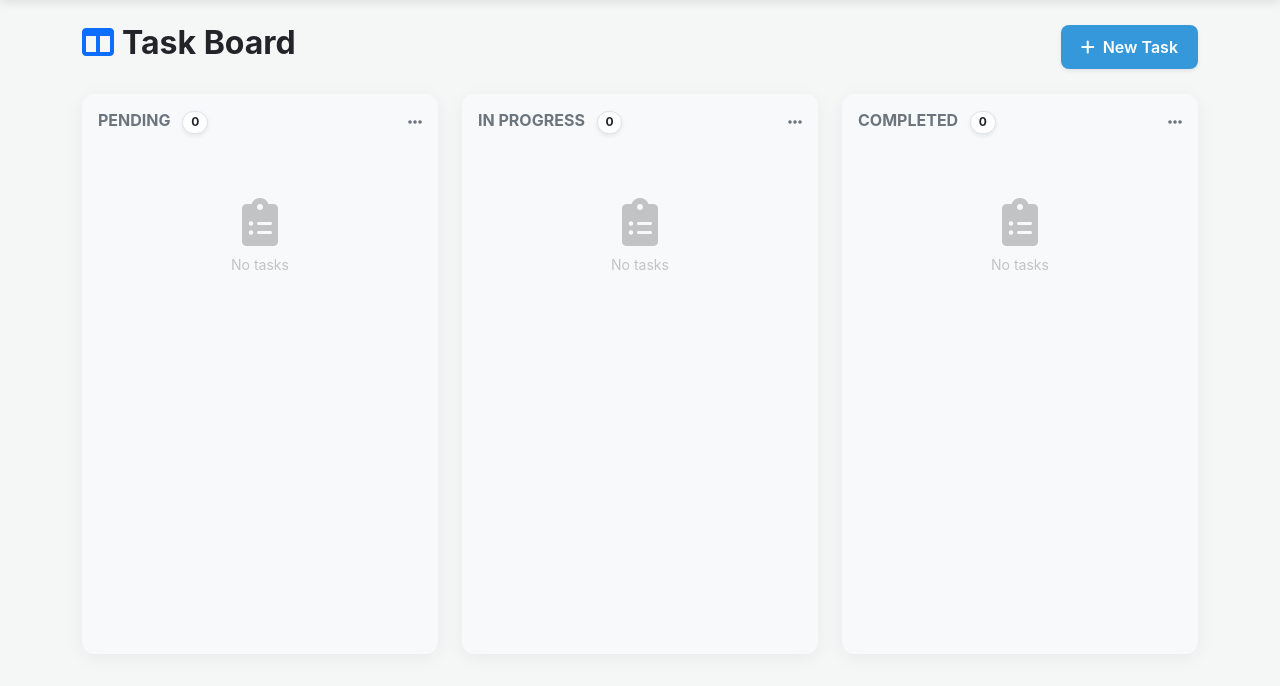
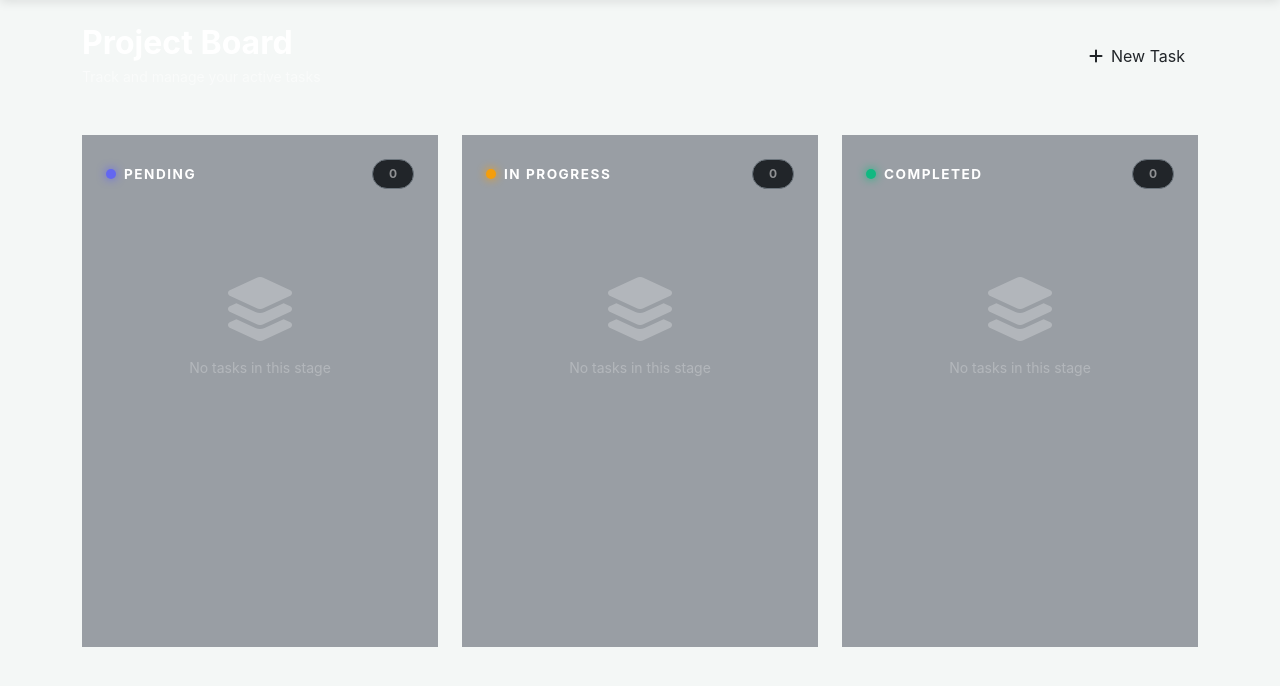
Before and after one commit to bereket-7/Synapse, a Flask app: page /tasks in a window 1280 px wide. Shown: the part 56-742 px from the top of the page. Run offline with Flask 2, Linux system fonts and the light colour scheme; the visitor is signed in with stand-in values (Sample User, id 1); data comes from the database, SQL or seed files in the repository; data that the repository does not hold is empty.

Commit message:
register and task page refactor

```diff
--- a/app/templates/tasks.html
+++ b/app/templates/tasks.html
@@ -1,57 +1,69 @@
 {% extends "base.html" %}
 
 {% block content %}
-<div class="d-flex justify-content-between align-items-center mb-4">
-    <h2 class="fw-bold"><i class="fas fa-columns me-2 text-primary"></i>Task Board</h2>
+<div class="d-flex justify-content-between align-items-center mb-5">
+    <div>
+        <h2 class="fw-bold mb-1 text-white">Project Board</h2>
+        <p class="text-white-50 small mb-0">Track and manage your active tasks</p>
+    </div>
     <div class="d-flex gap-2">
-        <a href="{{ url_for('tasks.create_task') }}" class="btn btn-primary shadow-sm">
-            <i class="fas fa-plus me-1"></i> New Task
+        <a href="{{ url_for('tasks.create_task') }}" class="btn btn-modern">
+            <i class="fas fa-plus me-2"></i>New Task
         </a>
     </div>
 </div>
 
-<div class="row g-4">
+<div class="row g-4 overflow-auto pb-4" style="flex-wrap: nowrap; min-height: 70vh;">
     {% for status, tasks in board.items() %}
-    <div class="col-lg-4">
-        <div class="card bg-light h-100" style="min-height: 70vh;">
-            <div class="card-header bg-transparent border-0 pt-3 pb-0 d-flex justify-content-between align-items-center">
-                <h6 class="text-uppercase fw-bold text-secondary mb-0">
-                    {{ status }}
-                    <span class="badge rounded-pill bg-white text-dark ms-2 border shadow-sm">{{ tasks|length }}</span>
-                </h6>
-                <div class="dropdown">
-                    <i class="fas fa-ellipsis-h text-muted" role="button" data-bs-toggle="dropdown"></i>
-                    <ul class="dropdown-menu dropdown-menu-end">
-                        <li><a class="dropdown-item" href="#"><i class="fas fa-sort me-2"></i>Sort by Priority</a></li>
-                    </ul>
+    <div class="col-md-4" style="min-width: 350px;">
+        <div class="glass-card h-100 d-flex flex-column border-0" style="background: rgba(15, 23, 42, 0.4);">
+            <div class="card-header bg-transparent border-0 p-4 d-flex justify-content-between align-items-center">
+                <div class="d-flex align-items-center">
+                    <div class="status-indicator me-2" style="width: 10px; height: 10px; border-radius: 50%; background: {{ '#6366f1' if status == 'Pending' else ('#f59e0b' if status == 'In Progress' else '#10b981') }}; box-shadow: 0 0 10px {{ '#6366f1' if status == 'Pending' else ('#f59e0b' if status == 'In Progress' else '#10b981') }};"></div>
+                    <h6 class="text-uppercase fw-bold text-white mb-0" style="letter-spacing: 1.5px; font-size: 0.85rem;">
+                        {{ status }}
+                    </h6>
                 </div>
+                <span class="badge rounded-pill bg-dark text-white-50 px-3 py-2 border border-secondary border-opacity-25">{{ tasks|length }}</span>
             </div>
-            <div class="card-body px-2">
+            <div class="card-body p-3 overflow-y-auto custom-scrollbar">
                 {% for task in tasks %}
-                <div class="card mb-3 task-card shadow-sm border-0 border-start border-4 border-{{ 'danger' if task.priority == 'High' else ('warning' if task.priority == 'Medium' else 'info') }}" style="cursor: pointer;">
-                    <div class="card-body p-3">
-                        <div class="d-flex justify-content-between mb-2">
-                            <span class="badge bg-light text-dark border">{{ task.category_ref.name if task.category_ref else 'General' }}</span>
-                            <small class="text-muted"><i class="far fa-clock me-1"></i>{{ task.due_date.strftime('%b %d') if task.due_date else 'No date' }}</small>
+                <div class="glass-card task-card mb-3 border-0" style="background: rgba(30, 41, 59, 0.8);">
+                    <div class="card-body p-4">
+                        <div class="d-flex justify-content-between align-items-start mb-3">
+                            <span class="badge-priority bg-{{ task.priority.lower() }}">
+                                {{ task.priority }}
+                            </span>
+                            <div class="dropdown">
+                                <button class="btn btn-link p-0 text-white-50" data-bs-toggle="dropdown">
+                                    <i class="fas fa-ellipsis-v"></i>
+                                </button>
+                                <ul class="dropdown-menu dropdown-menu-end glass-card border-0 p-2 shadow-lg">
+                                    <li><a class="dropdown-item rounded-2 text-white-50" href="#"><i class="fas fa-edit me-2"></i>Edit</a></li>
+                                    <li>
+                                        <form action="{{ url_for('tasks.delete_task', task_id=task.id) }}" method="POST" onsubmit="return confirm('Delete this task?');">
+                                            <button type="submit" class="dropdown-item rounded-2 text-danger">
+                                                <i class="fas fa-trash-alt me-2"></i>Delete
+                                            </button>
+                                        </form>
+                                    </li>
+                                </ul>
+                            </div>
                         </div>
-                        <h6 class="card-title fw-bold mb-1">{{ task.title }}</h6>
-                        <p class="card-text text-muted small text-truncate">{{ task.description or 'No description...' }}</p>
-                        <div class="d-flex align-items-center justify-content-between mt-3">
-                             <div class="avatar-group d-flex">
-                                <i class="fas fa-user-circle text-secondary"></i>
-                             </div>
-                             <div class="task-actions d-flex gap-2">
-                                <form action="{{ url_for('tasks.toggle_status', task_id=task.id) }}" method="POST" class="d-inline">
-                                    <button type="submit" class="btn btn-link p-0 text-primary" title="Move to next status">
-                                        <i class="fas fa-arrow-right"></i>
-                                    </button>
-                                </form>
-                                <form action="{{ url_for('tasks.delete_task', task_id=task.id) }}" method="POST" class="d-inline" onsubmit="return confirm('Delete this task?');">
-                                    <button type="submit" class="btn btn-link p-0 text-danger">
-                                        <i class="far fa-trash-alt"></i>
-                                    </button>
-                                </form>
-                             </div>
+
+                        <h5 class="text-white fw-bold mb-2">{{ task.title }}</h5>
+                        <p class="text-white-50 small mb-4 line-clamp-2">{{ task.description or 'No additional details provided.' }}</p>
+
+                        <div class="d-flex align-items-center justify-content-between pt-3 border-top border-secondary border-opacity-10">
+                            <div class="d-flex align-items-center text-white-50 small">
+                                <i class="far fa-calendar-alt me-2"></i>
+                                {{ task.due_date.strftime('%b %d') if task.due_date else 'Soon' }}
+                            </div>
+                            <form action="{{ url_for('tasks.toggle_status', task_id=task.id) }}" method="POST">
+                                <button type="submit" class="btn btn-sm btn-secondary-modern rounded-circle d-flex align-items-center justify-content-center" style="width: 35px; height: 35px;" title="Update Status">
+                                    <i class="fas fa-arrow-right small text-primary"></i>
+                                </button>
+                            </form>
                         </div>
                     </div>
                 </div>
@@ -59,8 +71,10 @@
 
                 {% if not tasks %}
                 <div class="text-center py-5 opacity-25">
-                    <i class="fas fa-clipboard-list fa-3x mb-2"></i>
-                    <p class="small">No tasks</p>
+                    <div class="mb-3">
+                        <i class="fas fa-layer-group fa-4x text-white"></i>
+                    </div>
+                    <p class="small text-white">No tasks in this stage</p>
                 </div>
                 {% endif %}
             </div>
@@ -70,7 +84,14 @@
 </div>
 
 <style>
-    .task-card:hover { transform: translateY(-3px); transition: all 0.2s; box-shadow: 0 8px 25px rgba(0,0,0,0.1) !important; }
-    .task-card:hover .task-actions { opacity: 1 !important; }
+    .line-clamp-2 {
+        display: -webkit-box;
+        -webkit-line-clamp: 2;
+        -webkit-box-orient: vertical;
+        overflow: hidden;
+    }
+    .custom-scrollbar::-webkit-scrollbar { width: 4px; }
+    .task-card { cursor: pointer; }
+    .task-card:hover { transform: scale(1.02); }
 </style>
 {% endblock %}
```
Also changed, not shown: app/templates/register.html (+34 -23 lines).
